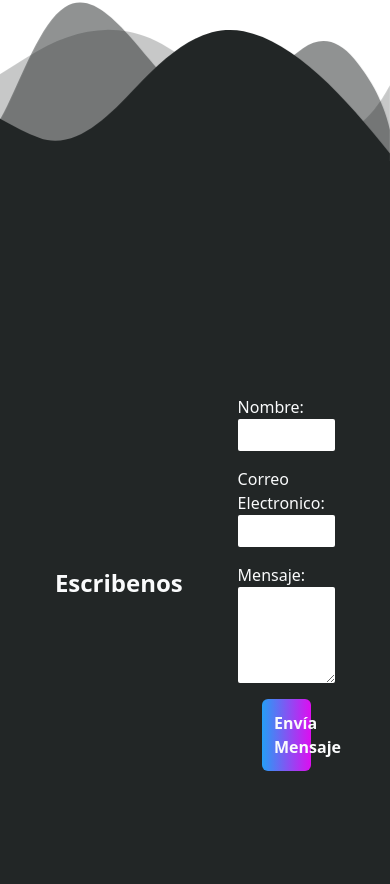
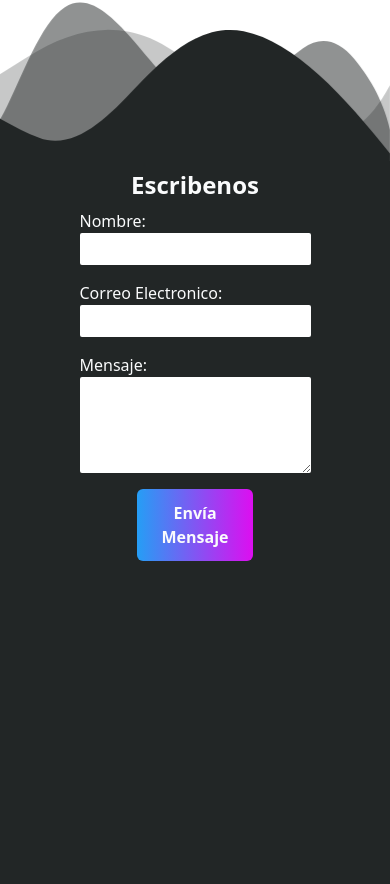
Before and after one commit to AngusGaukrogerDev/website-ingles-pal-mundo, a Vue app: page / in a window 390 px wide. Shown: the part 4840-5724 px from the top of the page. Built offline with nearby package versions, Linux system fonts and the light colour scheme.

Commit message:
responsivity changes

```diff
--- a/src/components/HomeElements/Contact.vue
+++ b/src/components/HomeElements/Contact.vue
@@ -7,13 +7,13 @@
             <path d="M0,0V5.63C149.93,59,314.09,71.32,475.83,42.57c43-7.64,84.23-20.12,127.61-26.46,59-8.63,112.48,12.24,165.56,35.4C827.93,77.22,886,95.24,951.2,90c86.53-7,172.46-45.71,248.8-84.81V0Z" class="shape-fill"></path>
             </svg>
         </div>
-        <section id="Escribenos" class="relative bg-fade1 text-texttone flex flex-row justify-evenly items-center h-screen w-100 ">
+        <section id="Escribenos" class="relative bg-fade1 text-texttone flex flex-col xl:flex-row flex-wrap xl:justify-evenly items-center h-screen w-100 ">
 
                     <div>
                         <h2 class="text-texttone  sm:text-8xl text-2xl text-center font-bold py-2 ">Escribenos</h2>
 
                     </div>
-                    <form id="contact-form" class="flex flex-col w-1/4 space-y-4 justify-evenly "  @submit.prevent="formSubmit">
+                    <form id="contact-form" class="flex flex-col x:w-1/4 space-y-4 justify-evenly "  @submit.prevent="formSubmit">
                             <div class="flex flex-col justify-start">
                                 <label  for="name">Nombre: </label>
                                 <input class=" h-8 rounded-sm text-fade1" type="text" name="name" id="name" required="" v-model="form.name" >
```
